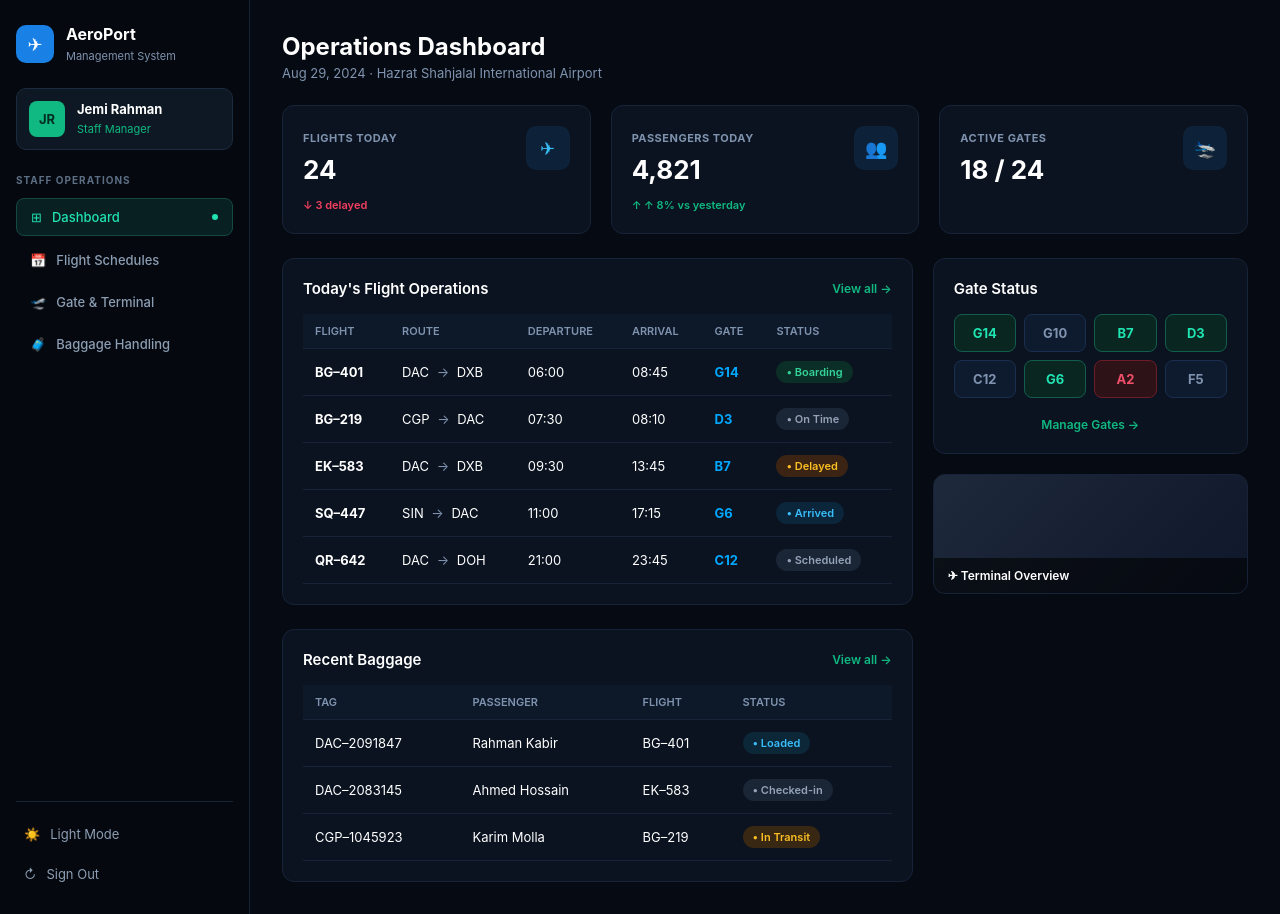
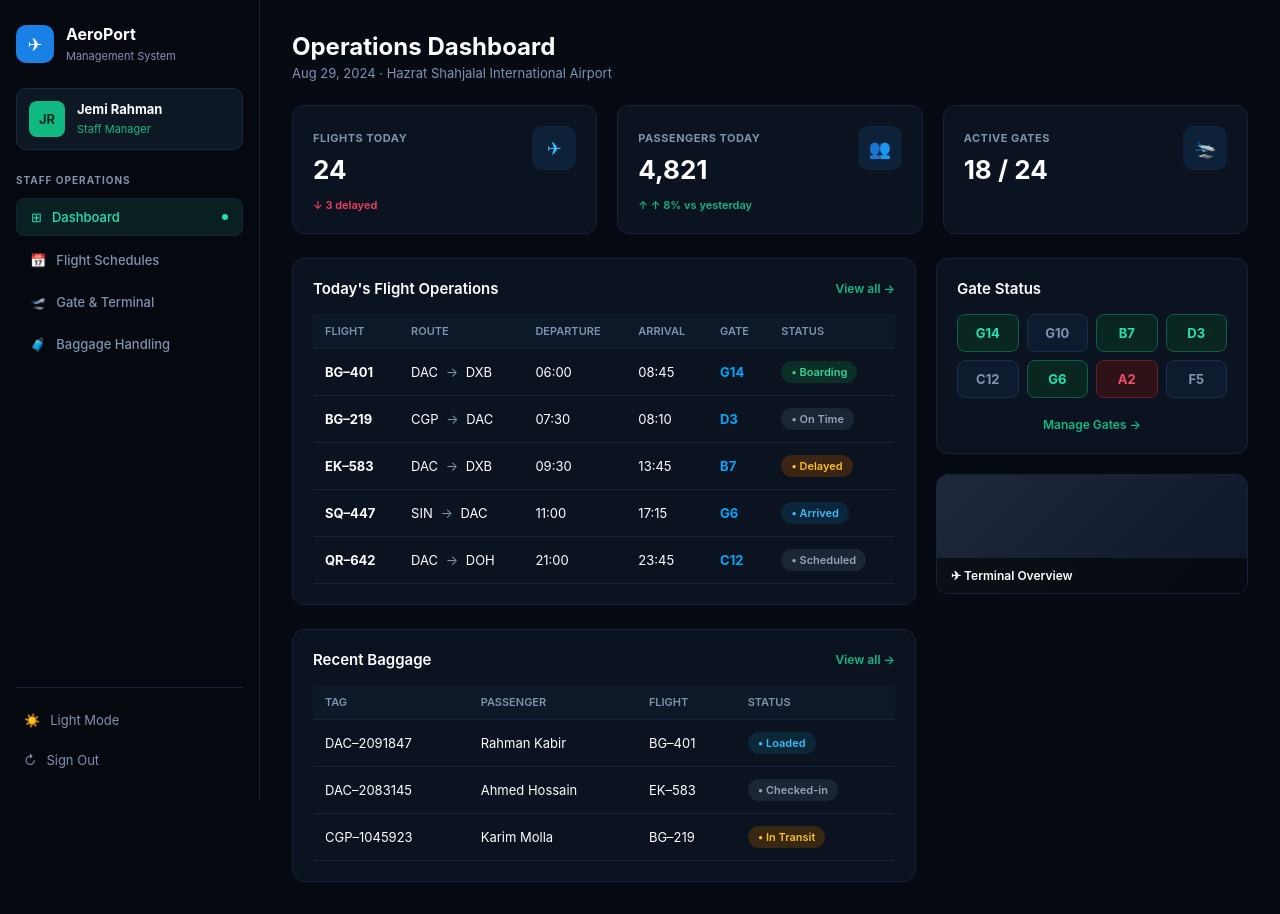
Before and after one commit to nadim80613/WT_Summer_2025-26, a PHP site: page /staff/dashboard.php in a window 1280 px wide. Run offline with PHP 8.4, Linux system fonts and the light colour scheme.

Commit message:
style fixedg

```diff
--- a/Project/assets/css/dashboard.css
+++ b/Project/assets/css/dashboard.css
@@ -7,10 +7,13 @@ body.dark-theme {
     --border-color: #172338;
     --text-primary: #ffffff;
     --text-secondary: #7f93af;
+    --user-card-bg: #0d1824;
+    --user-card-border: #1c2b3d;
     --accent-blue: #1c75bc;
     --accent-cyan: #00a8ff;
     --nav-active-bg: #092023;
     --nav-active-text: #20e3b2;
+    --nav-hover: #0f1c2c;
     --gate-active-bg: #092620;
     --gate-active-border: #135d4e;
     --gate-active-text: #20e3b2;
@@ -56,7 +62,8 @@ body.light-theme {
 body {
     background-color: var(--bg-main);
     color: var(--text-primary);
-    transition: background-color 0.2s ease, color 0.2s ease;
+    overflow-x: hidden;
+    transition: background-color 0.25s ease, color 0.25s ease;
 }
 
 .app-layout {
@@ -64,14 +71,21 @@ body {
     min-height: 100vh;
 }
 
-/* Sidebar */
+/* Fixed Sticky Sidebar */
 .sidebar {
-    width: 250px;
+    width: 260px;
+    height: 100vh;
+    position: fixed;
+    top: 0;
+    left: 0;
     background-color: var(--bg-sidebar);
     padding: 24px 16px;
     display: flex;
     flex-direction: column;
     border-right: 1px solid var(--border-color);
+    z-index: 1000;
+    overflow-y: auto;
+    transition: background-color 0.25s ease, border-color 0.25s ease;
 }
 
 .brand {
@@ -140,7 +157,7 @@ body {
 .nav-section-title {
     font-size: 10px;
     letter-spacing: 1px;
-    color: #5d6f85;
+    color: var(--text-secondary);
     margin-bottom: 12px;
     font-weight: 700;
 }
@@ -157,7 +174,7 @@ body {
     align-items: center;
     gap: 10px;
     padding: 10px 14px;
-    color: #8c9eb4;
+    color: var(--text-secondary);
     text-decoration: none;
     font-size: 13px;
     font-weight: 500;
@@ -166,21 +183,21 @@ body {
 }
 
 .nav-item:hover {
-    background-color: #0f1c2c;
-    color: #ffffff;
+    background-color: var(--nav-hover);
+    color: var(--text-primary);
 }
 
 .nav-item.active {
     background-color: var(--nav-active-bg);
     color: var(--nav-active-text);
-    border: 1px solid #14493e;
+    border: 1px solid var(--border-color);
     position: relative;
 }
 
 .active-dot {
     width: 6px;
     height: 6px;
-    background-color: #20e3b2;
+    background-color: var(--nav-active-text);
     border-radius: 50%;
     margin-left: auto;
 }
@@ -189,7 +206,7 @@ body {
     display: flex;
     flex-direction: column;
     gap: 8px;
-    border-top: 1px solid #182436;
+    border-top: 1px solid var(--border-color);
     padding-top: 16px;
 }
 
@@ -199,24 +216,26 @@ body {
     display: flex;
     align-items: center;
     gap: 10px;
-    color: #8c9eb4;
+    color: var(--text-secondary);
     font-size: 13px;
     cursor: pointer;
     padding: 8px;
     border-radius: 6px;
     text-decoration: none;
+    transition: 0.15s;
 }
 
 .footer-btn:hover {
-    color: #ffffff;
-    background-color: #0f1c2c;
+    color: var(--text-primary);
+    background-color: var(--nav-hover);
 }
 
-/* Main Dashboard Area */
+/* Scrollable Main Dashboard Area */
 .main-content {
     flex-grow: 1;
+    margin-left: 260px; /* Exact offset matching the sidebar width */
     padding: 32px;
-    overflow-y: auto;
+    min-height: 100vh;
 }
 
 .top-header h1 {
```
Also changed, not shown: other parts of Project/assets/css/dashboard.css (+15 -9 lines).
